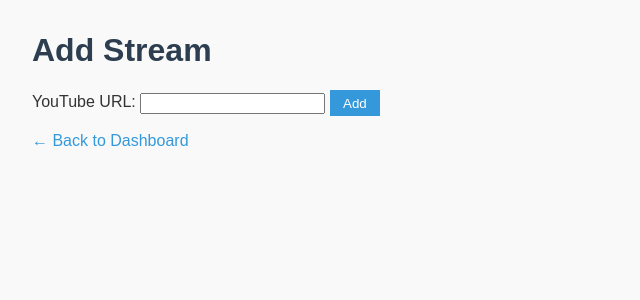
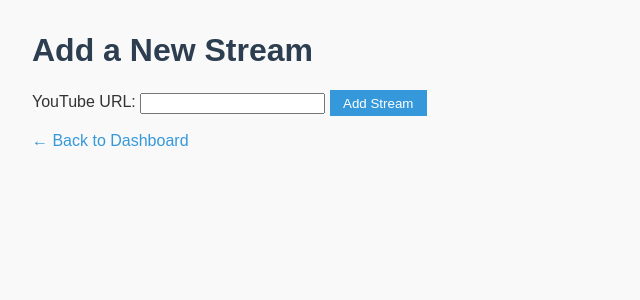
Before and after one commit to rocket6317/YouTube-Cache-And-Serve-Redirect_Url, a Flask app: page /dashboard/add in a window 1280 px wide. Shown: the top 300 px of the page, without its empty margins (0-640 px from the left). Run offline with Flask 3, Linux system fonts and the light colour scheme.

Commit message:
Update add.html

```diff
--- a/templates/add.html
+++ b/templates/add.html
@@ -5,12 +5,14 @@
     <link rel="stylesheet" href="/static/style.css">
 </head>
 <body>
-    <h1>Add Stream</h1>
+    <h1>Add a New Stream</h1>
+
     <form action="/dashboard/add" method="post">
         <label for="url">YouTube URL:</label>
-        <input type="text" name="url" id="url" required>
-        <button type="submit">Add</button>
+        <input type="text" id="url" name="url" required>
+        <button type="submit">Add Stream</button>
     </form>
-    <a href="/dashboard">← Back to Dashboard</a>
+
+    <p><a href="/dashboard">← Back to Dashboard</a></p>
 </body>
 </html>
```
